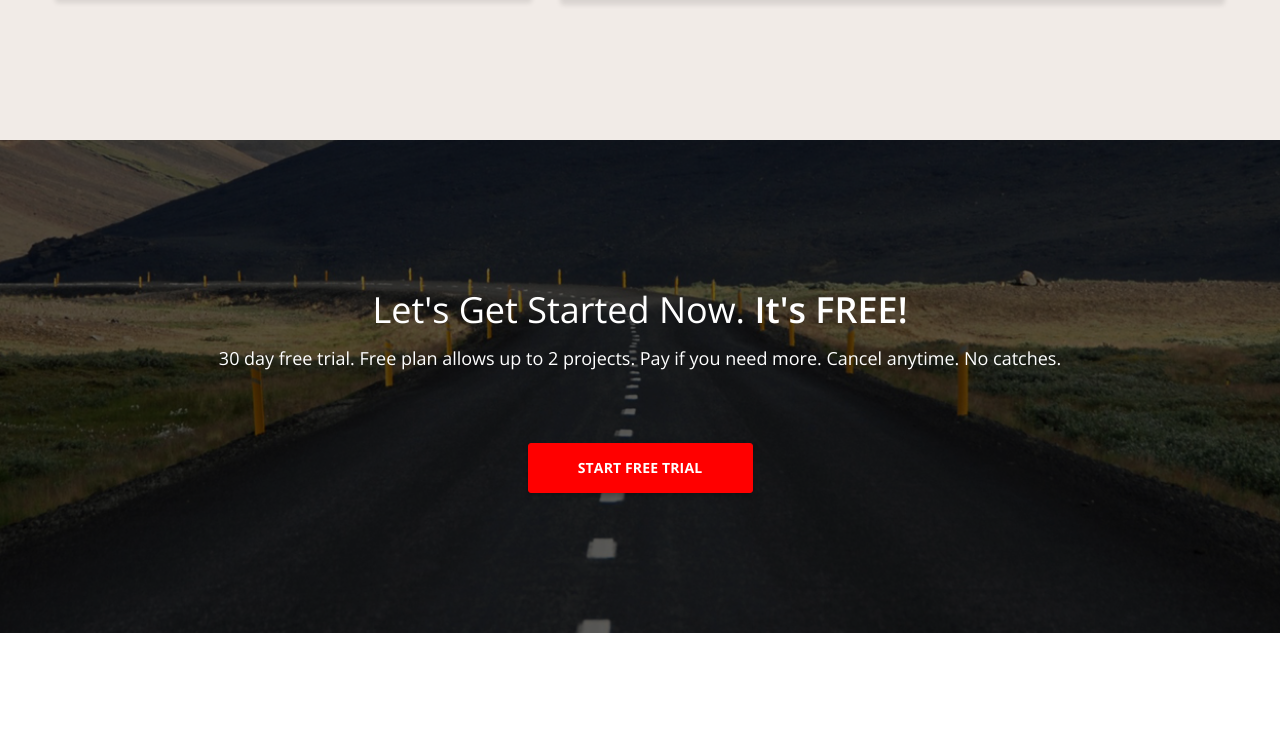
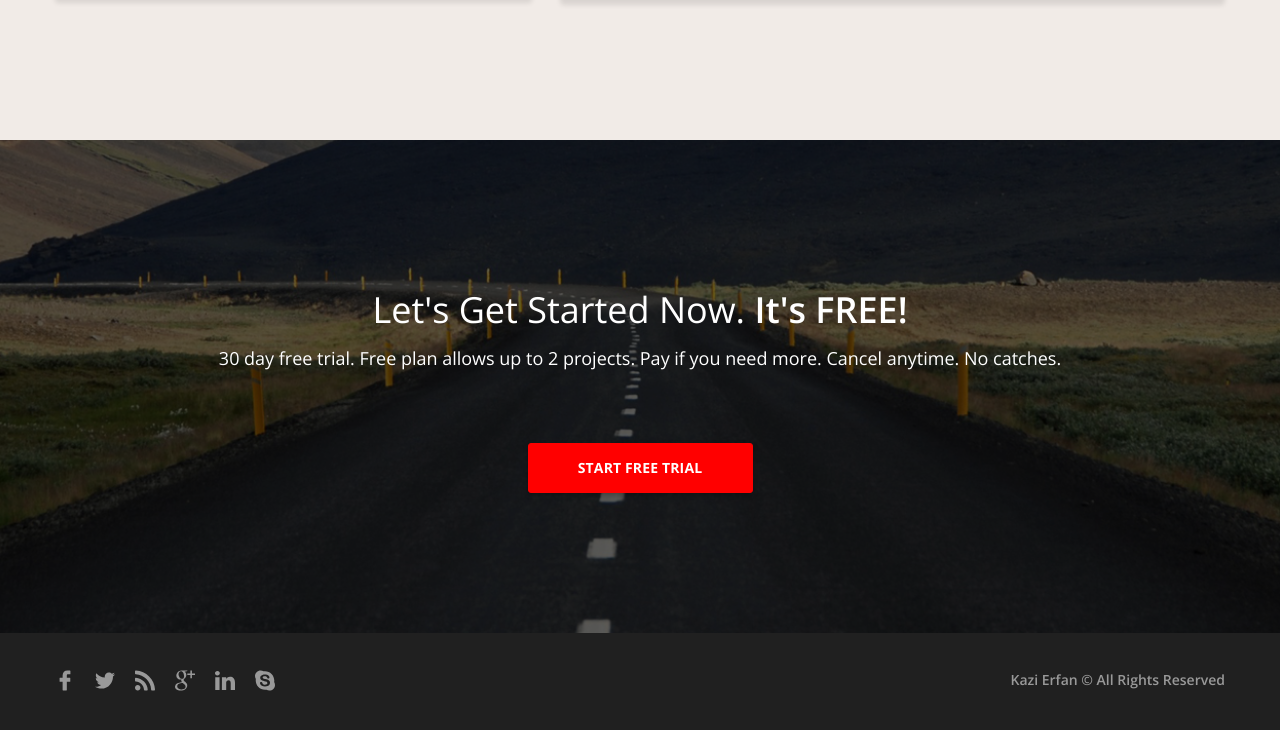
Before and after one commit to VitalGol/Bino, a website: page index.html in a window 1280 px wide. Shown: the part 10193-10923 px from the top of the page. Before the commit the page ends 10826 px from the top, so only its background shows below. Drawn offline with nearby package versions, Linux system fonts and the light colour scheme; files that its build step writes are made by us from their sources; files whose address does not match are found by name.

Commit message:
add footer and adaptation for devices

```diff
--- a/index.html
+++ b/index.html
@@ -637,12 +637,69 @@
       </section>
       <section class="free">
         <div class="free__wrap wrap">
-					<p class="free__title">Let's Get Started Now. <span>It's FREE!</span></p>
-					<p>30 day free trial. Free plan allows up to 2 projects. Pay if you need more. Cancel anytime. No catches.</p>
+          <p class="free__title">
+            Let's Get Started Now. <span>It's FREE!</span>
+          </p>
+          <p>
+            30 day free trial. Free plan allows up to 2 projects. Pay if you
+            need more. Cancel anytime. No catches.
+          </p>
           <a href="#" class="free__btn">start free trial</a>
         </div>
-
       </section>
+      <footer>
+        <div class="footer__wrap wrap">
+          <div class="footer__left">
+            <ul class="footer__socials socials">
+              <li>
+                <a href="#">
+                  <svg class="socials__img">
+                    <use xlink:href="img/symbol/sprite.svg#icons--social" />
+                  </svg>
+                </a>
+              </li>
+              <li>
+                <a href="#">
+                  <svg class="socials__img">
+                    <use xlink:href="img/symbol/sprite.svg#icons--social2" />
+                  </svg>
+                </a>
+              </li>
+              <li>
+                <a href="#">
+                  <svg class="socials__img">
+                    <use xlink:href="img/symbol/sprite.svg#icons--social3" />
+                  </svg>
+                </a>
+              </li>
+              <li>
+                <a href="#">
+                  <svg class="socials__img">
+                    <use xlink:href="img/symbol/sprite.svg#icons--social4" />
+                  </svg>
+                </a>
+              </li>
+              <li>
+                <a href="#">
+                  <svg class="socials__img">
+                    <use xlink:href="img/symbol/sprite.svg#icons--social5" />
+                  </svg>
+                </a>
+              </li>
+              <li>
+                <a href="#">
+                  <svg class="socials__img">
+                    <use xlink:href="img/symbol/sprite.svg#icons--social6" />
+                  </svg>
+                </a>
+              </li>
+            </ul>
+          </div>
+          <div class="footer__right">
+            <p>Kazi Erfan &copy; All Rights Reserved</p>
+          </div>
+        </div>
+      </footer>
     </div>
   </body>
 </html>
--- /dev/null
+++ b/scss/blocks/footer.scss
@@ -0,0 +1,33 @@
+footer {
+  background-color: $service-bg;
+  padding: 35px 0;
+  .footer__wrap {
+    display: flex;
+    justify-content: space-between;
+    flex-wrap: wrap;
+  }
+  p {
+    font-size: 14px;
+    line-height: 24px;
+    color: $advantages-gray;
+    font-weight: 600;
+  }
+}
+
+@media (max-width: 580px) {
+  footer {
+    .footer__wrap {
+      justify-content: center;
+      text-align: center;
+    }
+    .footer__left {
+      flex-basis: 100%;
+    }
+    .footer__right {
+      flex-basis: 100%;
+    }
+    .footer__socials {
+      justify-content: center;
+    }
+  }
+}
--- /dev/null
+++ b/scss/blocks/socials.scss
@@ -0,0 +1,15 @@
+.socials {
+  display: flex;
+  align-items: center;
+  li {
+    margin-right: 20px;
+  }
+  .socials__img {
+    fill: $advantages-gray;
+    width: 20px;
+    height: 25px;
+    &:hover {
+      fill: $red;
+    }
+  }
+}
--- a/scss/style.scss
+++ b/scss/style.scss
@@ -22,3 +22,5 @@
 @import "blocks/blog.scss";
 @import "blocks/keep.scss";
 @import "blocks/free.scss";
+@import "blocks/footer.scss";
+@import "blocks/socials.scss";
```
Also changed, not shown: build/css/style.css, build/index.html. Lines whose indentation alone changed are shown as unchanged.
